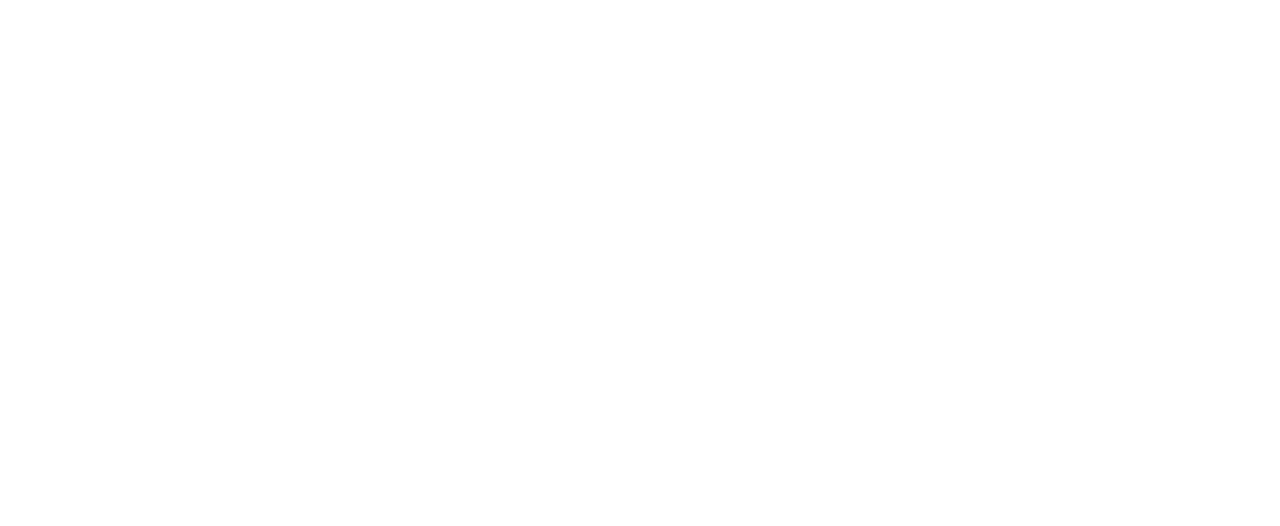
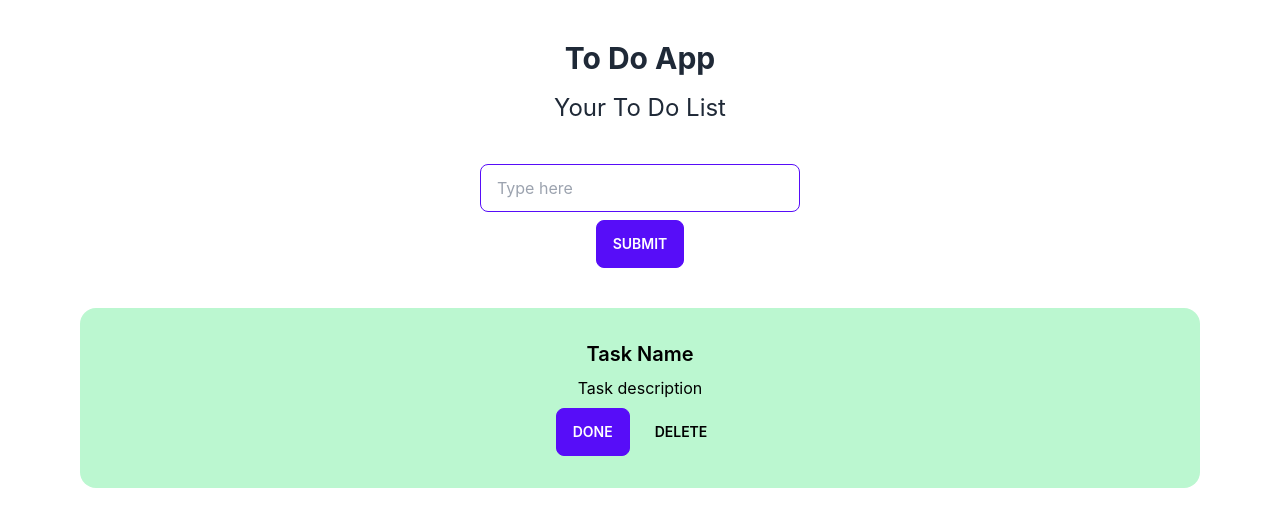
Before and after one commit to jinx71/to-do-app-nextJS, a Next.js app: page / in a window 1280 px wide. Shown: the top 526 px of the page. Built offline with nearby package versions, Linux system fonts and the light colour scheme.

Commit message:
ui card add

```diff
--- a/package.json
+++ b/package.json
@@ -9,10 +9,16 @@
     "lint": "next lint"
   },
   "dependencies": {
+    "daisyui": "^2.42.1",
     "eslint": "8.29.0",
     "eslint-config-next": "13.0.6",
     "next": "13.0.6",
     "react": "18.2.0",
     "react-dom": "18.2.0"
+  },
+  "devDependencies": {
+    "autoprefixer": "^10.4.13",
+    "postcss": "^8.4.19",
+    "tailwindcss": "^3.2.4"
   }
 }
--- a/pages/index.js
+++ b/pages/index.js
@@ -1,11 +1,26 @@
-import Head from 'next/head'
-import Image from 'next/image'
-import styles from '../styles/Home.module.css'
+import { Link } from 'react-router-dom'
+
 
 export default function Home() {
   return (
-    <div>
-
+    <div className='text-center mt-10'>
+      <h1 className='text-center text-3xl font-bold'>To Do App</h1>
+      <h1 className="text-2xl pt-4">Your To Do List</h1>
+      <form className="pt-10">
+        <input type="text" placeholder="Type here" className="input input-bordered input-primary w-full max-w-xs" />
+        <br />
+        <button type="submit" className="btn btn-primary mt-2">Submit</button>
+        <div className="card my-10 mx-20 bg-green-200 text-black">
+          <div className="card-body items-center text-center">
+            <h2 className="card-title">Task Name</h2>
+            <p>Task description</p>
+            <div className="card-actions">
+              <button className="btn btn-primary">Done</button>
+              <button className="btn btn-ghost">Delete</button>
+            </div>
+          </div>
+        </div>
+      </form>
     </div>
   )
 }
--- /dev/null
+++ b/postcss.config.js
@@ -0,0 +1,6 @@
+module.exports = {
+  plugins: {
+    tailwindcss: {},
+    autoprefixer: {},
+  },
+}
--- a/styles/globals.css
+++ b/styles/globals.css
@@ -1,3 +1,7 @@
+@tailwind base;
+@tailwind components;
+@tailwind utilities;
+
 html,
 body {
   padding: 0;
@@ -19,6 +23,7 @@
   html {
     color-scheme: dark;
   }
+
   body {
     color: white;
     background: black;
--- /dev/null
+++ b/tailwind.config.js
@@ -0,0 +1,11 @@
+/** @type {import('tailwindcss').Config} */
+module.exports = {
+  content: [
+    "./pages/**/*.{js,ts,jsx,tsx}",
+    "./components/**/*.{js,ts,jsx,tsx}",
+  ],
+  theme: {
+    extend: {},
+  },
+  plugins: [require("daisyui")],
+}
```
Also changed, not shown: 1 other file (tests, documents, lock files or other folders).
